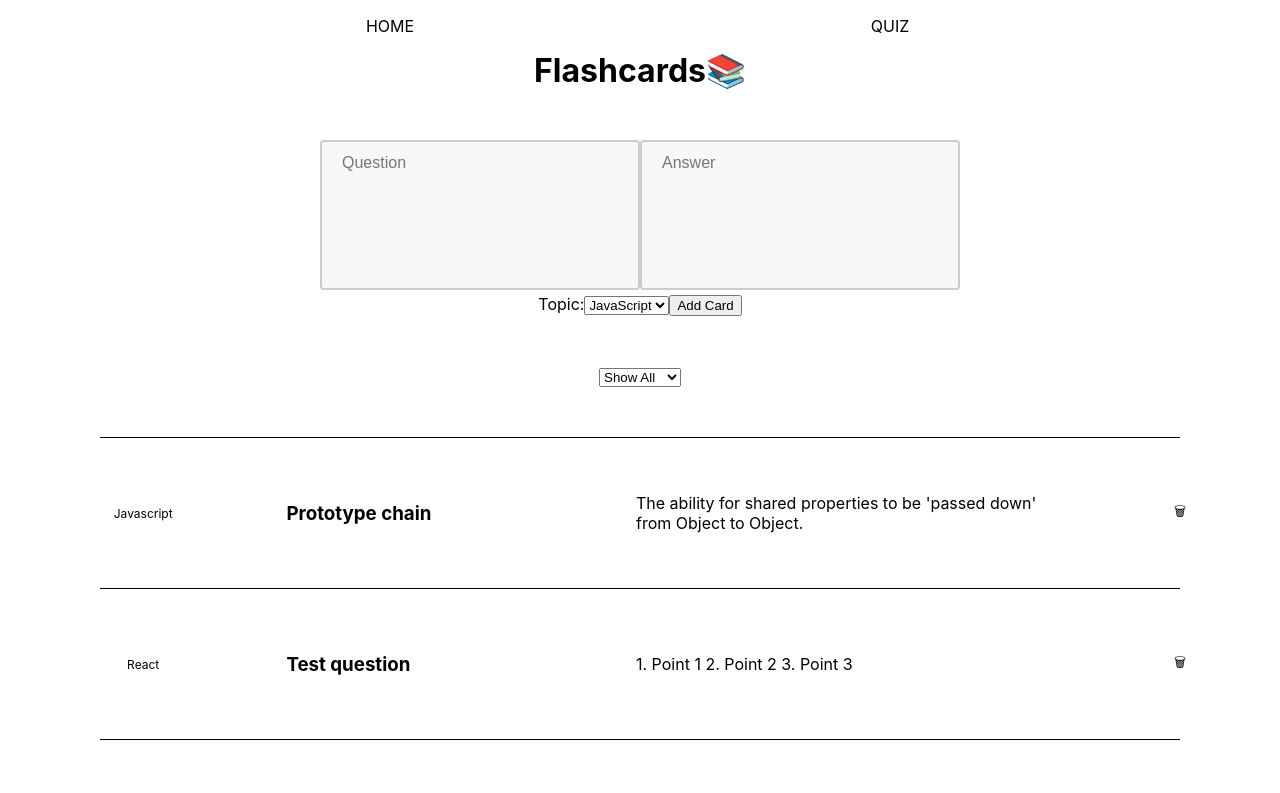
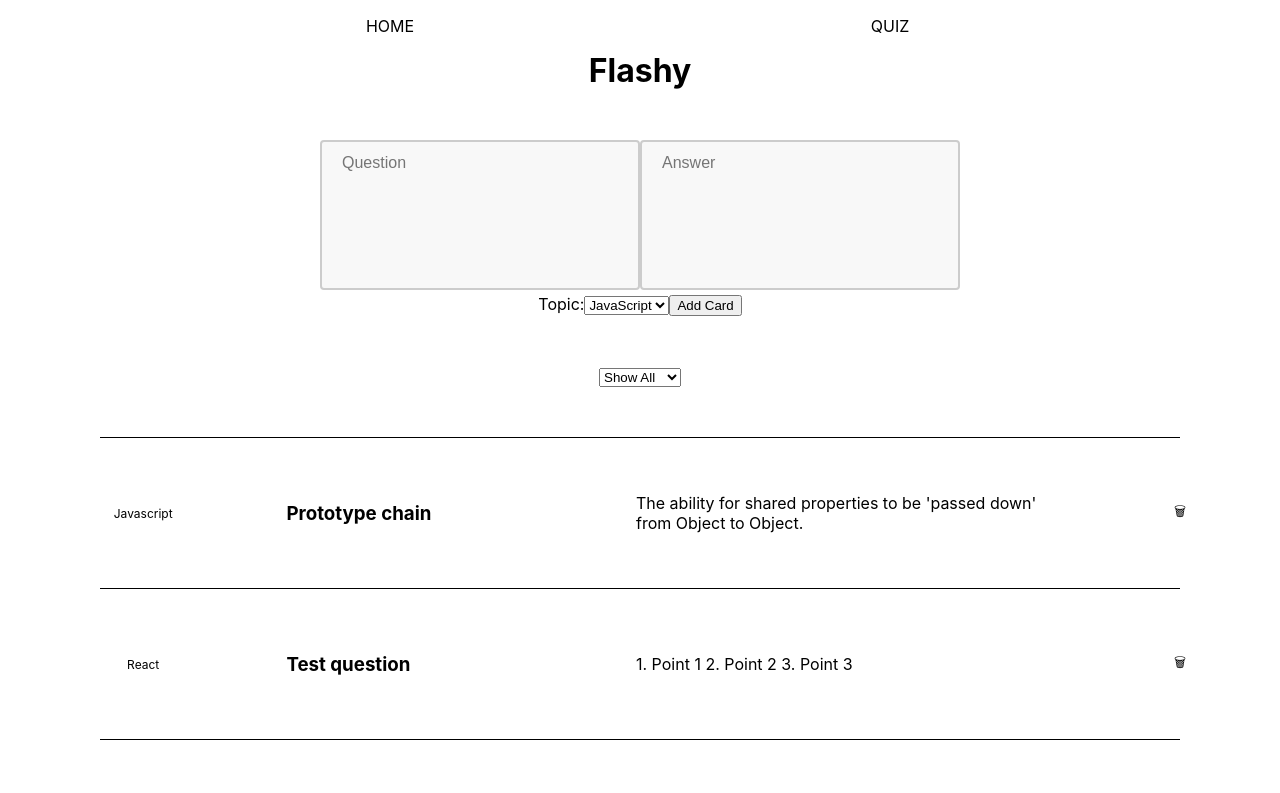
Before and after one commit to ilin98/study-guide-project, a React (Create React App) app: page / in a window 1280 px wide. Shown: the top 793 px of the page. Built offline with nearby package versions, Linux system fonts and the light colour scheme; data requests are answered from the project's data file.

Commit message:
changed name

```diff
--- a/src/components/Header.js
+++ b/src/components/Header.js
@@ -3,10 +3,7 @@ import React from 'react';
 function Header() {
     return (
         <header>
-            <h1>Flashcards
-                <span className='logo' role='img'>
-                📚
-                </span>
+            <h1>Flashy
             </h1>
         </header>
     )
```
Also changed, not shown: 1 other file (tests, documents, lock files or other folders).
